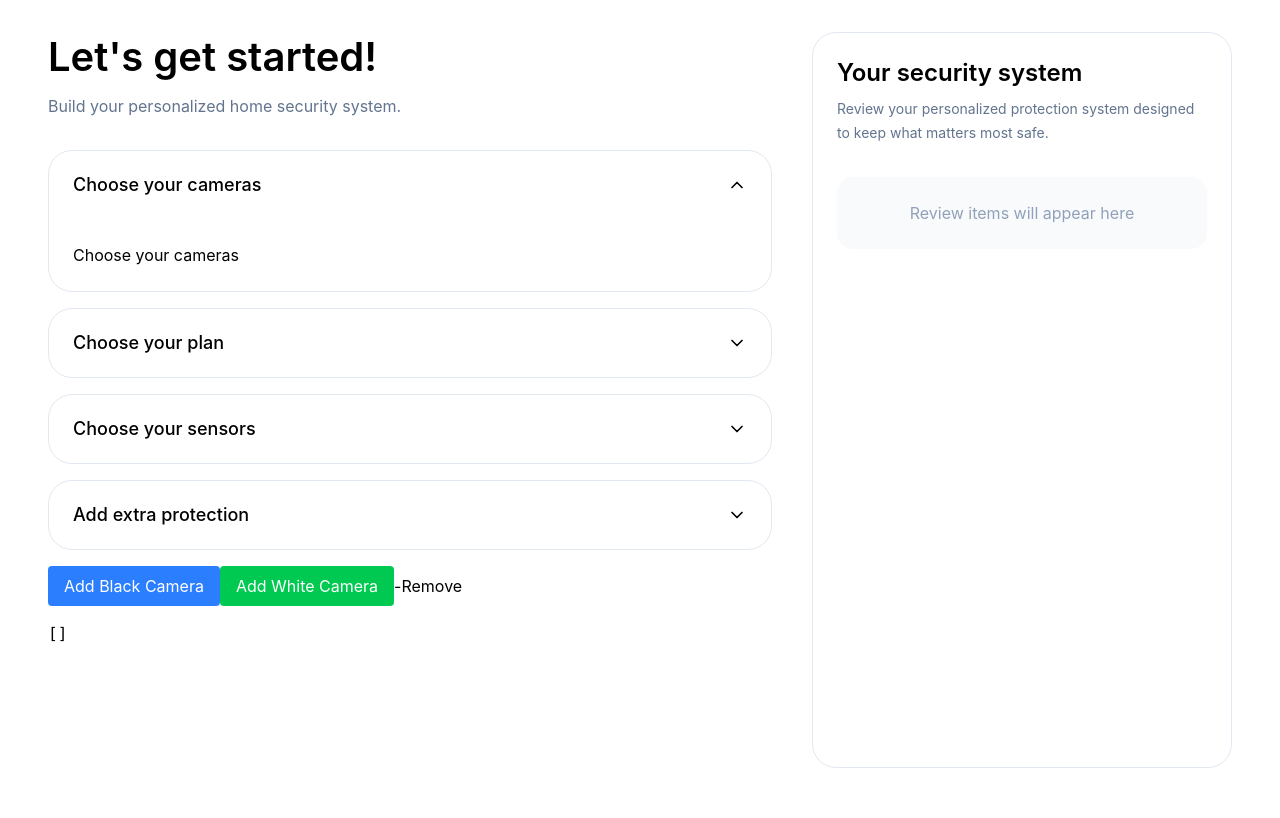
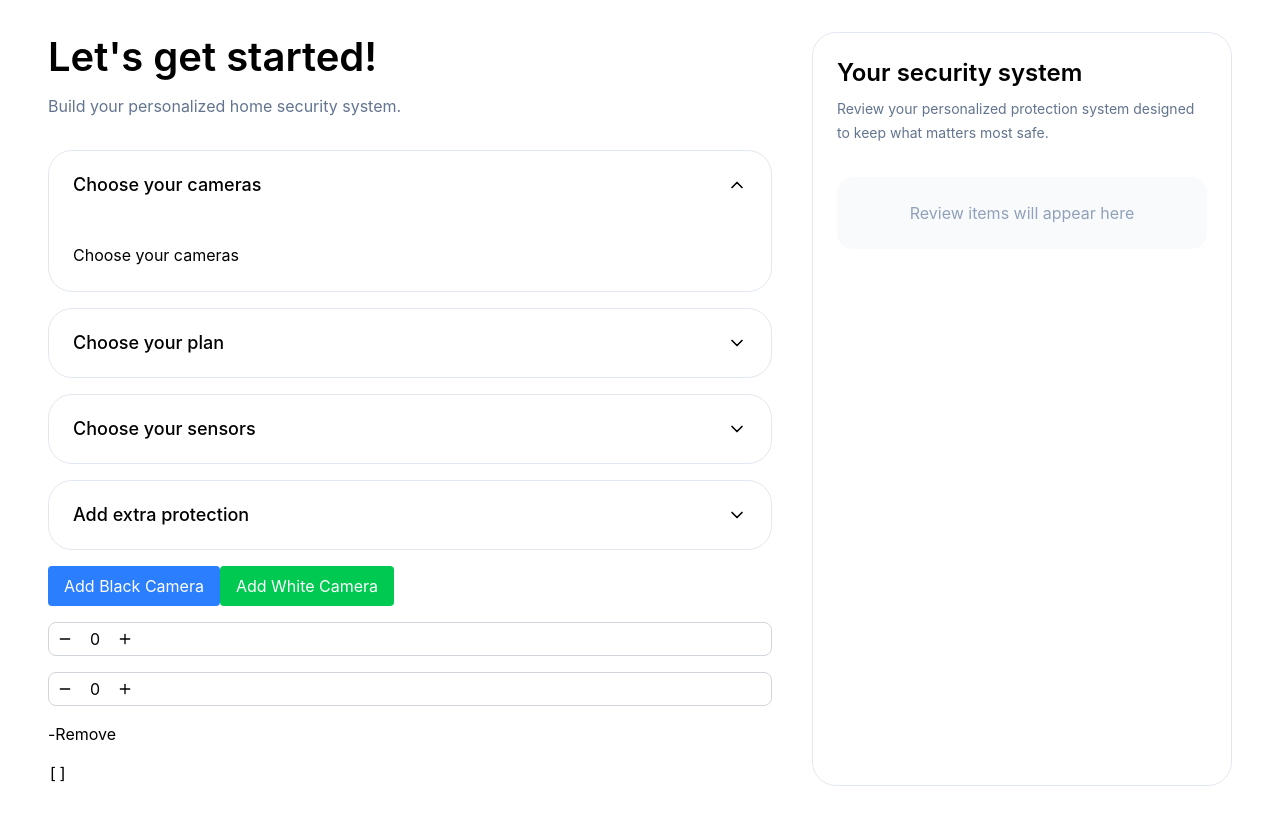
Before and after one commit to ErinyAnis/bundle-builder, a React (Vite) app: page / in a window 1280 px wide. Built offline with nearby package versions, Linux system fonts and the light colour scheme.

Commit message:
refactor: improve cart store architecture and reusable hooks

```diff
--- a/src/components/TestStore.tsx
+++ b/src/components/TestStore.tsx
@@ -1,28 +1,33 @@
 import { useBundleStore } from "../store/useBundleStore";
+import QuantityStepper from "./ui/QuantityStepper";
 
 export default function TestStore() {
   const cart = useBundleStore((state) => state.cart);
-  const addItem = useBundleStore((state) => state.addItem);
-  const decreaseItem = useBundleStore((state) => state.decreaseItem);
+  const increaseQuantity = useBundleStore((state) => state.increaseQuantity);
+  const decreaseQuantity = useBundleStore((state) => state.decreaseQuantity);
   const removeItem = useBundleStore((state) => state.removeItem);
 
   return (
     <div className="space-y-4">
       <button
-        onClick={() => addItem("cam-v4", "black")}
+        onClick={() => increaseQuantity("cam-v4", "black")}
         className="rounded bg-blue-500 px-4 py-2 text-white"
       >
         Add Black Camera
       </button>
 
       <button
-        onClick={() => addItem("cam-v4", "white")}
+        onClick={() => increaseQuantity("cam-v4", "white")}
         className="rounded bg-green-500 px-4 py-2 text-white"
       >
         Add White Camera
       </button>
 
-      <button onClick={() => decreaseItem("cam-v4", "black")}>-</button>
+      <QuantityStepper productId="cam-v4" variantId="black" />
+
+      <QuantityStepper productId="cam-v4" variantId="white" />
+
+      <button onClick={() => decreaseQuantity("cam-v4", "black")}>-</button>
 
       <button onClick={() => removeItem("cam-v4", "black")}>Remove</button>
 
--- a/src/components/ui/QuantityStepper/QuantityStepper.tsx
+++ b/src/components/ui/QuantityStepper/QuantityStepper.tsx
@@ -1,37 +1,30 @@
 import { Minus, Plus } from "lucide-react";
-import clsx from "clsx";
+import { useBundleStore } from "../../../store/useBundleStore";
+import { useCartQuantity } from "../../../hooks";
 
-import type { QuantityStepperProps } from "./types";
+interface QuantityStepperProps {
+  productId: string;
+  variantId?: string;
+}
 
 export default function QuantityStepper({
-  value,
-  onIncrement,
-  onDecrement,
-  disabled = false,
+  productId,
+  variantId,
 }: QuantityStepperProps) {
+  const quantity = useCartQuantity(productId, variantId);
+
+  const increaseQuantity = useBundleStore((state) => state.increaseQuantity);
+  const decreaseQuantity = useBundleStore((state) => state.decreaseQuantity);
+
   return (
-    <div className="flex items-center gap-3 rounded-full border border-slate-200 px-2 py-1">
-      <button
-        type="button"
-        onClick={onDecrement}
-        disabled={disabled || value === 0}
-        className={clsx(
-          "flex h-8 w-8 items-center justify-center rounded-full transition",
-          "disabled:cursor-not-allowed disabled:opacity-40",
-          "hover:bg-slate-100",
-        )}
-      >
+    <div className="flex items-center gap-3 rounded-lg border border-gray-300 px-2 py-1">
+      <button onClick={() => decreaseQuantity(productId, variantId)}>
         <Minus size={16} />
       </button>
 
-      <span className="min-w-5 text-center text-sm font-medium">{value}</span>
+      <span className="w-5 text-center">{quantity}</span>
 
-      <button
-        type="button"
-        onClick={onIncrement}
-        disabled={disabled}
-        className="flex h-8 w-8 items-center justify-center rounded-full transition hover:bg-slate-100"
-      >
+      <button onClick={() => increaseQuantity(productId, variantId)}>
         <Plus size={16} />
       </button>
     </div>
--- /dev/null
+++ b/src/hooks/index.ts
@@ -0,0 +1,3 @@
+export * from "./useBundleData";
+export * from "./useCartItems";
+export * from "./useCartQuantity";
--- /dev/null
+++ b/src/hooks/useCartItems.ts
@@ -0,0 +1,5 @@
+import { useBundleStore } from "../store/useBundleStore";
+
+export function useCartItems() {
+  return useBundleStore((state) => state.cart);
+}
--- /dev/null
+++ b/src/hooks/useCartQuantity.ts
@@ -0,0 +1,17 @@
+import { useBundleStore } from "../store/useBundleStore";
+import { findCartItem } from "../utils/cart";
+
+export function useCartQuantity(
+  productId: string,
+  variantId?: string
+) {
+  return useBundleStore((state) => {
+    const item = findCartItem(
+      state.cart,
+      productId,
+      variantId
+    );
+
+    return item?.quantity ?? 0;
+  });
+}
--- a/src/store/useBundleStore.ts
+++ b/src/store/useBundleStore.ts
@@ -6,29 +6,26 @@ import { isSameCartItem } from "../utils";
 interface BundleStore {
   cart: CartItem[];
 
-  addItem: (
+  increaseQuantity: (
     productId: string,
-
-    variantId?: string,
+    variantId?: string
   ) => void;
 
-  decreaseItem: (
+  decreaseQuantity: (
     productId: string,
-
-    variantId?: string,
+    variantId?: string
   ) => void;
 
   removeItem: (
     productId: string,
-
-    variantId?: string,
+    variantId?: string
   ) => void;
 }
 
 export const useBundleStore = create<BundleStore>()((set) => ({
   cart: [],
 
-  addItem: (productId, variantId) => {
+  increaseQuantity: (productId, variantId) => {
     set((state) => {
       const existingItem = state.cart.find(
         (item) => isSameCartItem(item, productId, variantId)
@@ -60,7 +57,7 @@ export const useBundleStore = create<BundleStore>()((set) => ({
     });
   },
 
-  decreaseItem: (productId, variantId) => {
+  decreaseQuantity: (productId, variantId) => {
     set((state) => {
       const existingItem = state.cart.find(
         (item) => isSameCartItem(item, productId, variantId),
--- a/src/utils/cart.ts
+++ b/src/utils/cart.ts
@@ -3,10 +3,15 @@ import type { CartItem } from "../types";
 export function isSameCartItem(
   item: CartItem,
   productId: string,
-  variantId?: string
+  variantId?: string,
 ) {
-  return (
-    item.productId === productId &&
-    item.variantId === variantId
-  );
+  return item.productId === productId && item.variantId === variantId;
 }
+
+export function findCartItem(
+  cart: CartItem[],
+  productId: string,
+  variantId?: string,
+) {
+  return cart.find((item) => isSameCartItem(item, productId, variantId));
+}
```
Also changed, not shown: src/components/bundle/ProductCard/VariantSelector.tsx (added), src/hooks/useCartTotal.ts (added), src/hooks/useSelectedCount.ts (added).
